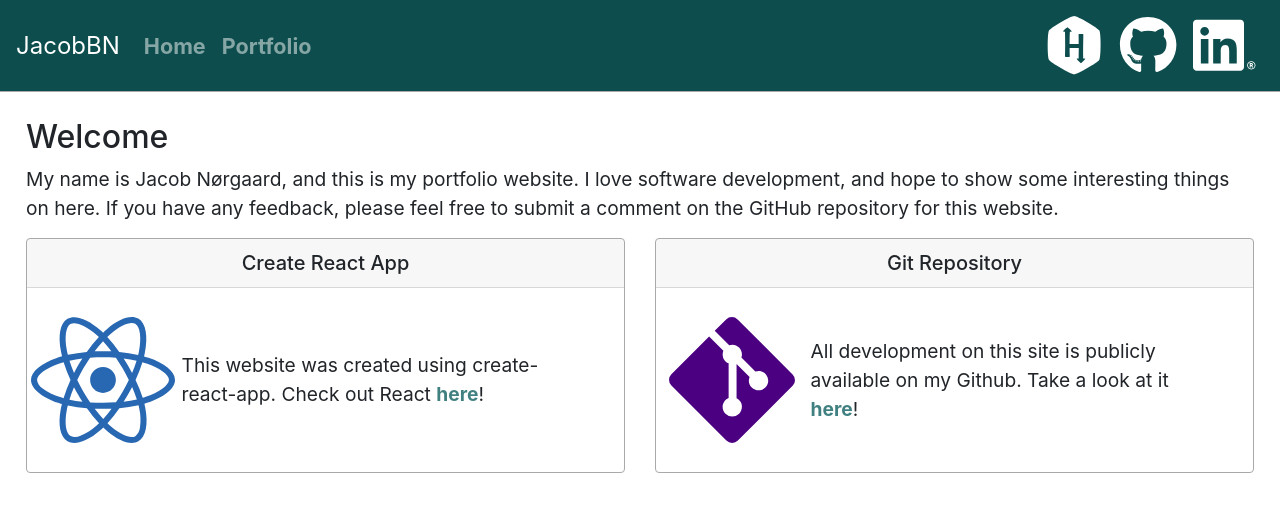
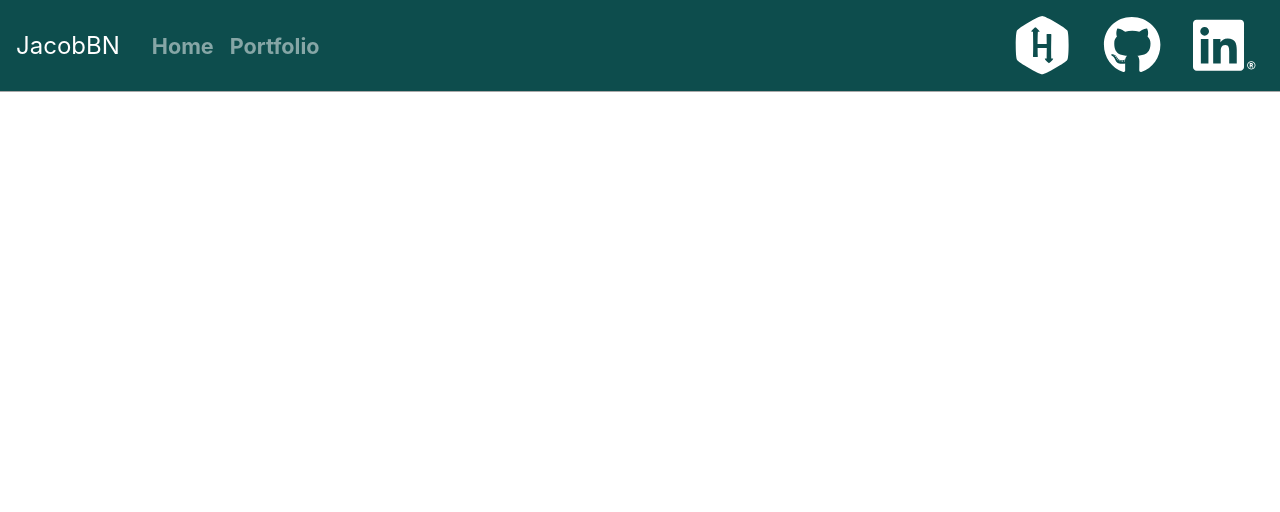
Before and after one commit to JacobBN/React-Portfolio-App, a React (Create React App) app: page /portfolio in a window 1280 px wide. Shown: the top 512 px of the page. Built offline with nearby package versions, Linux system fonts and the light colour scheme.

Commit message:
Added portfolio page and fixed routing

```diff
--- a/src/App.js
+++ b/src/App.js
@@ -1,20 +1,23 @@
 import React from 'react';
-import NavBar from './components/NavBar'
-import { BrowserRouter, Route, Switch } from 'react-router-dom';
-import Home from './views/Home'
+import NavBar from './components/NavBar';
+import { Route, Switch } from 'react-router-dom';
+import Home from './views/Home';
+import PortfolioOverview from './views/PortfolioOverview';
+import PortfolioItem from './views/PortfolioItem';
+import ErrorPage from './views/ErrorPage';
 
 function App() {
   return (
-    <>
-      <React.StrictMode>
-        <NavBar/>
-        <BrowserRouter>
-          <Switch>
-            <Route exactly component={Home} pattern="/" />
-            {/* <Route component={Page404} /> */}
-          </Switch>
-        </BrowserRouter>
-      </React.StrictMode>
+    <> {/* <app>? */}
+      <NavBar/>
+      <Switch>
+        <Route exact path='/' component={Home} />
+        <Route exact path='/home' component={Home} />
+        {/* Consider combining the following two and having common code in same file */}
+        <Route exact path='/portfolio' component={PortfolioOverview} />
+        <Route path='/portfolio/:id' component={PortfolioItem} />
+        <Route component={ErrorPage} />
+      </Switch>
     </>
   );
 }
--- a/src/components/NavBar.js
+++ b/src/components/NavBar.js
@@ -1,6 +1,7 @@
 import React from 'react';
 import Navbar from 'react-bootstrap/Navbar';
 import Nav from 'react-bootstrap/Nav';
+import { Link } from 'react-router-dom';
 import { FontAwesomeIcon } from '@fortawesome/react-fontawesome';
 import { faHackerrank, faGithub, faLinkedin } from '@fortawesome/free-brands-svg-icons';
 import { faRegistered } from '@fortawesome/free-regular-svg-icons';
@@ -13,9 +14,9 @@ function NavBar() {
         <Navbar.Brand>
           JacobBN
         </Navbar.Brand>
-        <Nav className="mr-auto">
-          <Nav.Link href="#home">Home</Nav.Link>
-          <Nav.Link href="#portfolio">Portfolio</Nav.Link>
+        <Nav className="mr-auto align-items-center">
+          <Link to="/home">Home</Link>
+          <Link to="/portfolio">Portfolio</Link>
         </Nav>
         <Nav className="ml-auto">
           <Nav.Link href="https://www.hackerrank.com/jacob_b_norgaard" target="_blank">
--- a/src/components/style/NavBar.css
+++ b/src/components/style/NavBar.css
@@ -8,12 +8,12 @@
   user-select: none;
 }
 .navbar a {
+  margin-left: 16px;
   font-size: 1.35em;
+  color: rgba(255, 255, 255, 0.5);
 }
-.navbar img {
-  max-height: 56px;
-  margin-left: 4px;
-  margin-right: 4px;
+.navbar a:hover {
+  color: rgba(255, 255, 255, 0.75);
 }
 .social-icon {
   font-size: 2.7em;
--- a/src/index.js
+++ b/src/index.js
@@ -1,11 +1,18 @@
 import React from 'react';
 import ReactDOM from 'react-dom';
 import * as serviceWorker from './serviceWorker';
+import { BrowserRouter } from 'react-router-dom';
 import 'bootstrap/dist/css/bootstrap.css';
 import './index.css';
 import App from './App';
 
-ReactDOM.render(<App />, document.getElementById('root'));
+ReactDOM.render((
+  <React.StrictMode>
+    <BrowserRouter>
+      <App />
+    </BrowserRouter>
+  </React.StrictMode>
+), document.getElementById('root'));
 
 // If you want your app to work offline and load faster, you can change
 // unregister() to register() below. Note this comes with some pitfalls.
--- /dev/null
+++ b/src/views/ErrorPage.js
@@ -0,0 +1,16 @@
+import React from 'react';
+// import Card from 'react-bootstrap/Card';
+// import { FontAwesomeIcon } from '@fortawesome/react-fontawesome';
+// import { faReact, faGitAlt } from '@fortawesome/free-brands-svg-icons';
+import './style/ErrorPage.css';
+
+function ErrorPage() {
+  return (
+    <>
+      <div className="content">
+      </div>
+    </>
+  );
+}
+
+export default ErrorPage;
--- /dev/null
+++ b/src/views/PortfolioItem.js
@@ -0,0 +1,16 @@
+import React from 'react';
+// import Card from 'react-bootstrap/Card';
+// import { FontAwesomeIcon } from '@fortawesome/react-fontawesome';
+// import { faReact, faGitAlt } from '@fortawesome/free-brands-svg-icons';
+import './style/Portfolio.css';
+
+function PortfolioItem() {
+  return (
+    <>
+      <div className="content">
+      </div>
+    </>
+  );
+}
+
+export default PortfolioItem;
--- /dev/null
+++ b/src/views/PortfolioOverview.js
@@ -0,0 +1,16 @@
+import React from 'react';
+// import Card from 'react-bootstrap/Card';
+// import { FontAwesomeIcon } from '@fortawesome/react-fontawesome';
+// import { faReact, faGitAlt } from '@fortawesome/free-brands-svg-icons';
+import './style/Portfolio.css';
+
+function PortfolioOverview() {
+  return (
+    <>
+      <div className="content">
+      </div>
+    </>
+  );
+}
+
+export default PortfolioOverview;
```
Also changed, not shown: src/views/style/ErrorPage.css (added), src/views/style/Portfolio.css (added).
